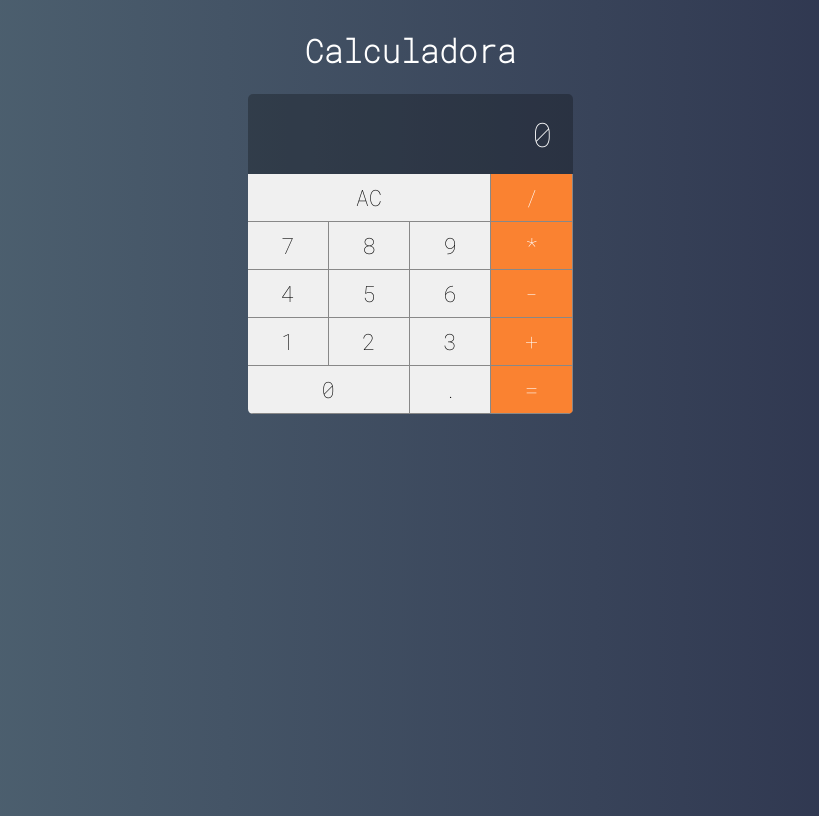
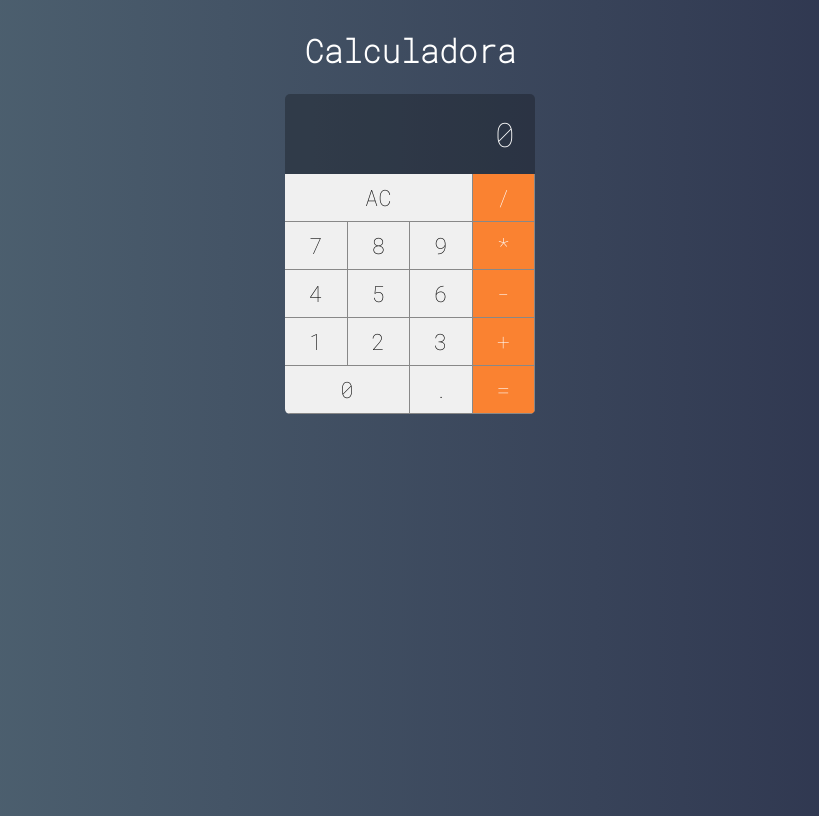
Before and after one commit to LucasGSeabra/react-calc, a React (Create React App) app: page / in a window 1280 px wide. Shown: the whole page, without its empty margins (230-1049 px from the left). Built offline with nearby package versions, Linux system fonts and the light colour scheme.

Commit message:
Ajustado estilização de Calc

```diff
--- a/src/main/styles.css
+++ b/src/main/styles.css
@@ -1,6 +1,6 @@
 .calc {
     height: 320px;
-    width: 325px;
+    width: 250px;
     border-radius: 5px;
     overflow: hidden;
 
```
